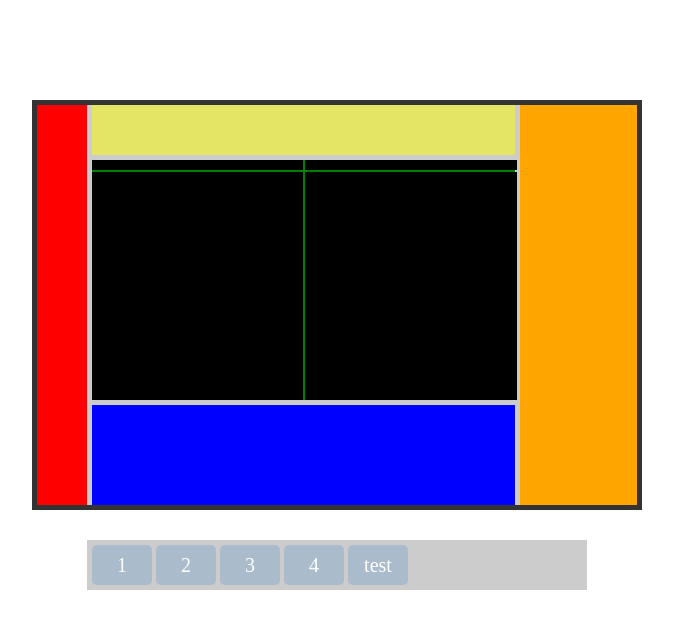
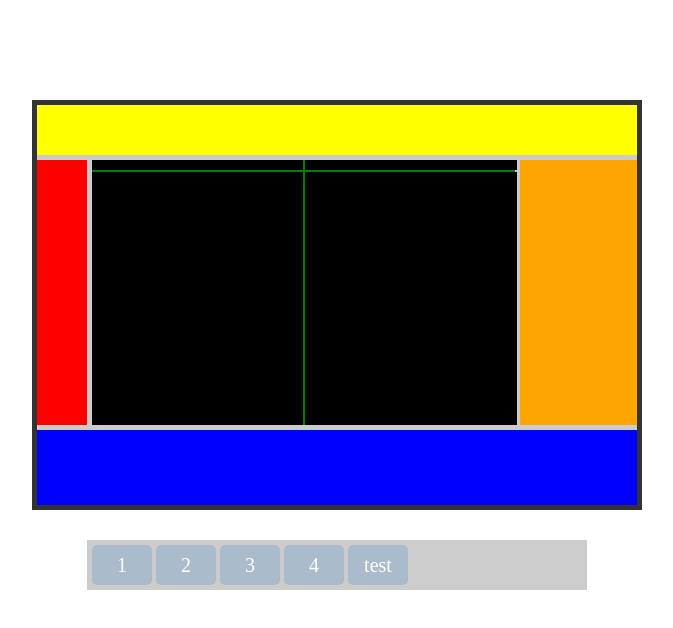
Before and after one commit to Wasiak/css-display-grid, a plain HTML site: page index.html in a window 1280 px wide. Both pictures are taken after a click on the element "test". Shown: the whole page, without its empty margins (303-976 px from the left). Drawn offline with Linux system fonts and the light colour scheme.

Commit message:
prototype of one element

```diff
--- a/class.css
+++ b/class.css
@@ -55,8 +55,14 @@
   transition: width 1s, height 1s;
 }
 .item.hidden {
-  opacity: 0.5;
+  opacity: 0;
+  /*position: absolute;*/
+}
+.temp-item {
   position: absolute;
+  /*background-color: #000;*/
+  /*opacity: 0.5;*/
+  transition: 1s;
 }
 
 .item-1 {
--- a/main.js
+++ b/main.js
@@ -68,18 +68,35 @@ button4.addEventListener('click', function() {
 var setItemPositionAbs = function(element) {
   var item = getItemPosition(element);
   console.log('item position', item);
+
+  var bgColor = window.getComputedStyle(element, null).getPropertyValue("background-color");
   element.classList.add('hidden');
-  element.style.left = item[0] + 'px';
-  element.style.top = item[1] + 'px';
-  element.style.width = item[2] + 'px';
-  element.style.height = item[3] + 'px';
+  var tempItem = document.createElement('div');
+  container.appendChild(tempItem);
+  tempItem.classList.add('temp-item');
+  tempItem.id = 'test-temp-item';
+
+  tempItem.style.backgroundColor = bgColor;
+
+  tempItem.style.left = item[0] + 'px';
+  tempItem.style.top = item[1] + 'px';
+  tempItem.style.width = item[2] + 'px';
+  tempItem.style.height = item[3] + 'px';
 }
-var backToGridPosition = function(element) {
-  item1.classList.remove('hidden');
-  element.style.left = 'auto';
-  element.style.top = 'auto';
-  element.style.width = 'auto';
-  element.style.height = 'auto';
+var setNewItemPositionAbs = function(element) {
+  var item = getItemPosition(element);
+
+  var tempItem = $('#test-temp-item')[0];
+  tempItem.style.left = item[0] + 'px';
+  tempItem.style.top = item[1] + 'px';
+  tempItem.style.width = item[2] + 'px';
+  tempItem.style.height = item[3] + 'px';
+
+  tempItem.addEventListener('transitionend', function() {
+    item1.classList.remove('hidden');
+    container.removeChild(tempItem);
+  });
+
 }
 
 button5.addEventListener('click', function() {
@@ -92,11 +109,8 @@ button5.addEventListener('click', function() {
   container.classList.remove('order2');
   container.classList.remove('order4');
 
-  item1.addEventListener('transitionend', function() {
-    backToGridPosition(item1);
-    container.classList.add('order1');
-    setItemPositionAbs(item1);
-  });
+  container.classList.add('order1');
+  setNewItemPositionAbs(item1);
 
   // getItemPosition(item1);
   // item1.classList.remove('hidden');
```
